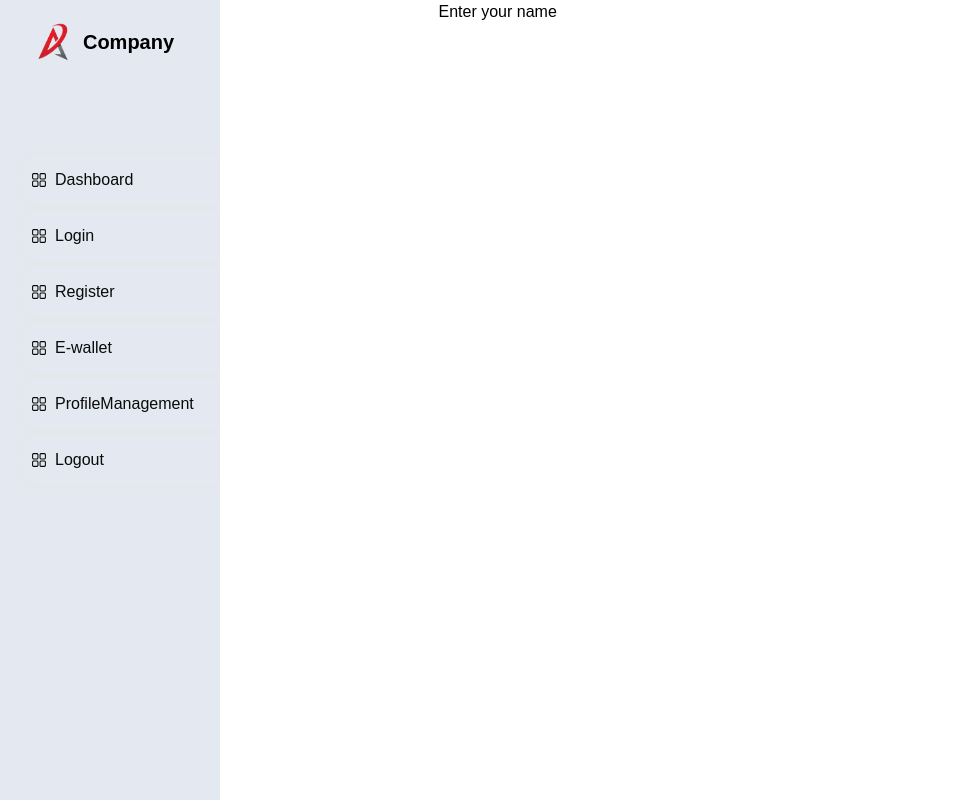
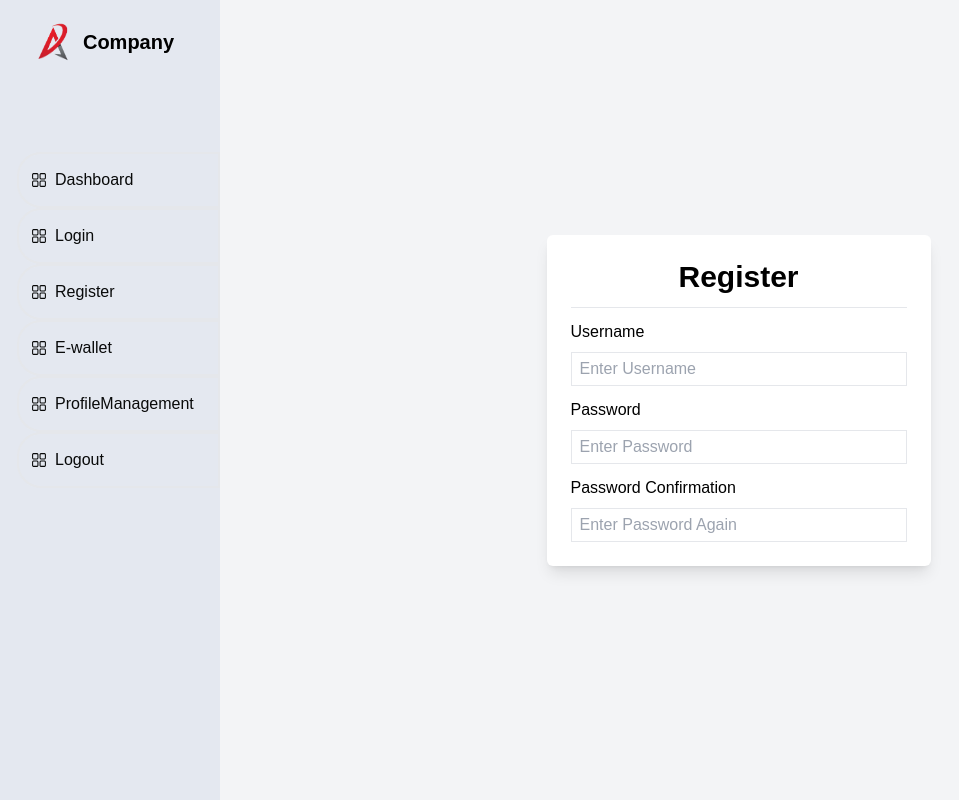
Before and after one commit to kiyotone/GroupProject, a Next.js app in the folder frontend/: page /auth/Register in a window 1280 px wide. Shown: the whole page, without its empty margins (23-982 px from the left). Built offline with nearby package versions, Linux system fonts and the light colour scheme.

Commit message:
completed register and login page

```diff
--- a/frontend/pages/auth/Login.js
+++ b/frontend/pages/auth/Login.js
@@ -1,9 +1,23 @@
 import React from 'react'
-import styles from './auth.module.scss'
 
 function Login() {
   return (
-    <div className={`${styles.hola} text-center`}>Login</div>
+    <div className="flex justify-center items-center h-screen bg-gray-100">
+      <form className='w-96 p-6 shadow-lg rounded-md bg-white'>
+        <h1 className='text-3xl block text-center font-semibold'>
+          Login
+        </h1>
+        <hr className='mt-3'></hr>
+        <div className='mt-3'>
+          <label for='username' className='block text-base mb-2'>Username</label>
+          <input type='text' id='username' className='border w-full text-base px-2 py-1 focus:outline-none focus:rind-0 focus:border-gray-600 bg-white' placeholder='Enter Username'></input>
+        </div>
+        <div className='mt-3'>
+          <label for='password' className='block text-base mb-2'>Password</label>
+          <input type='password' id='password' className='border w-full text-base px-2 py-1 focus:outline-none focus:rind-0 focus:border-gray-600 bg-white' placeholder='Enter Password'></input>
+        </div>
+      </form>
+    </div>
   )
 }
 
--- a/frontend/pages/auth/Register.js
+++ b/frontend/pages/auth/Register.js
@@ -1,14 +1,25 @@
 import React from 'react'
-import s from './auth.module.scss'
 
 function Regster() {
   return (
-    <div className="w-full h-full">
-      <form className={s.auth_form}>
-        <label className={s.inp_bar_label}>
-          Enter your name
-          <input type='text'></input>
-        </label>
+    <div className="flex justify-center items-center h-screen bg-gray-100">
+      <form className='w-96 p-6 shadow-lg rounded-md bg-white'>
+        <h1 className='text-3xl block text-center font-semibold'>
+          Register
+        </h1>
+        <hr className='mt-3'></hr>
+        <div className='mt-3'>
+          <label for='username' className='block text-base mb-2'>Username</label>
+          <input type='text' id='username' className='border w-full text-base px-2 py-1 focus:outline-none focus:rind-0 focus:border-gray-600 bg-white' placeholder='Enter Username'></input>
+        </div>
+        <div className='mt-3'>
+          <label for='password' className='block text-base mb-2'>Password</label>
+          <input type='password' id='password' className='border w-full text-base px-2 py-1 focus:outline-none focus:rind-0 focus:border-gray-600 bg-white' placeholder='Enter Password'></input>
+        </div>
+        <div className='mt-3'>
+          <label for='passwordConfirmation' className='block text-base mb-2'>Password Confirmation</label>
+          <input type='password' id='passwordConfirmation' className='border w-full text-base px-2 py-1 focus:outline-none focus:rind-0 focus:border-gray-600 bg-white' placeholder='Enter Password Again'></input>
+        </div>
       </form>
     </div>
   )
--- a/frontend/pages/auth/auth.module.scss
+++ /dev/null
@@ -1,22 +0,0 @@
-.hola {
-    color: aqua;
-    background-color: green;
-}
-
-.auth_form {
-    width: 60vw;
-    min-width: 300px;
-    max-width: 600px;
-    margin: 0 auto;
-    padding-bottom: 2px;
-}
-
-.inp_bar_label {
-    input {
-        margin: 0;
-        width: 100%;
-        min-height: 2em;
-        color: white;
-        padding: 0 10px;
-    }
-}
```
